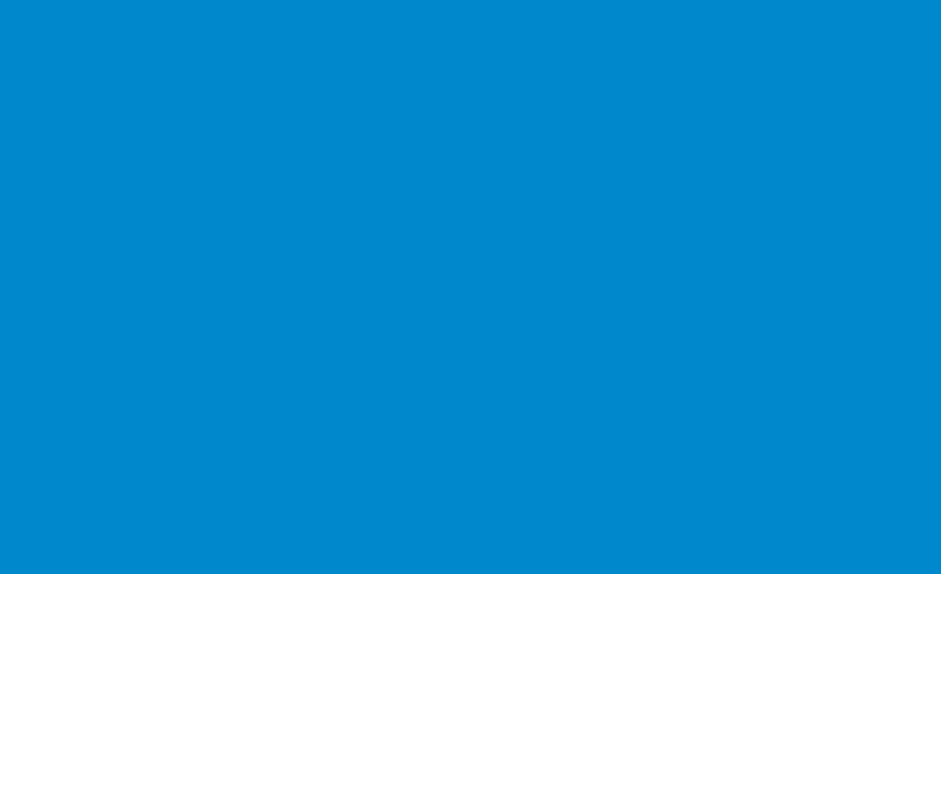
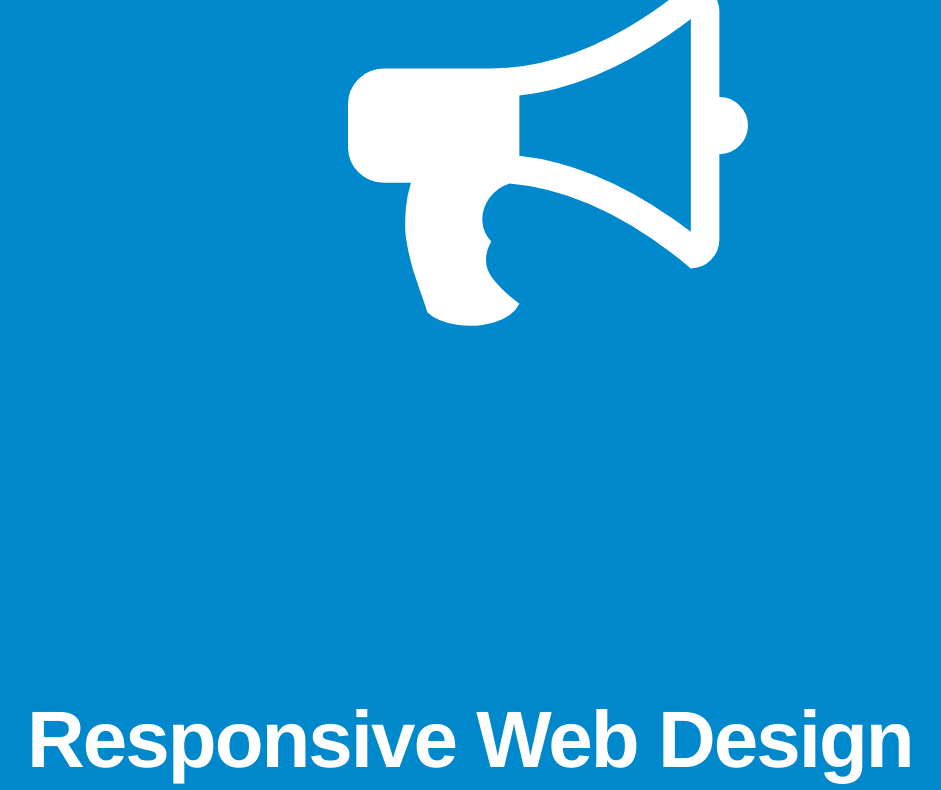
Before and after one commit to jleonard/rwd, a website: page index.html in a window 1280 px wide. Shown: the part 226-1016 px from the top of the page, without its empty margins (93-1034 px from the left). Drawn offline with Linux system fonts and the light colour scheme.

Commit message:
adding bullhorn

```diff
--- a/index.html
+++ b/index.html
@@ -5,6 +5,10 @@
 </head>
 
 <body class='presentation'>
+
+	<section class="lead">
+		<h1 class='jumbo'><i class="fa fa-bullhorn fa-stack-2x"></i></h1>
+	</section>
 
 	<section class="lead">
 		<h1>Responsive Web Design</h1>
```
